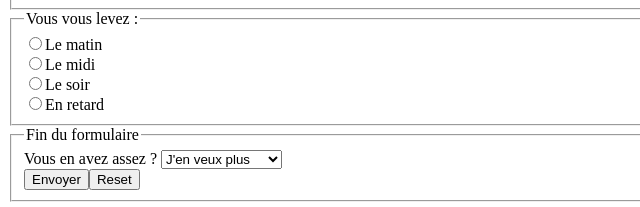
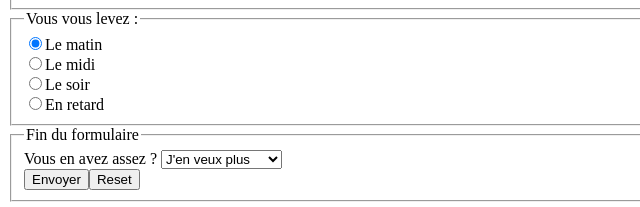
Before and after one commit to LeaCasagrande/form_html, a plain HTML site: page index.html in a window 1280 px wide. Shown: the part 567-774 px from the top of the page, 0-640 px from the left. Drawn offline with Linux system fonts and the light colour scheme.

Commit message:
V.1.1 adding form

```diff
--- a/index.html
+++ b/index.html
@@ -48,7 +48,7 @@
         </fieldset>
         <fieldset>
             <legend>Vous vous levez :</legend>
-            <input type="radio" name="lever" value="matin" id="matin"><label for="matin">Le matin</label><br>
+            <input type="radio" name="lever" value="matin" id="matin" checked><label for="matin">Le matin</label><br>
             <input type="radio" name="lever" value="midi" id="midi"><label for="matin">Le midi</label><br>
             <input type="radio" name="lever" value="soir" id="soir"><label for="matin">Le soir</label><br>
             <input type="radio" name="lever" value="retard" id="retard"><label for="matin">En retard</label><br>
```
